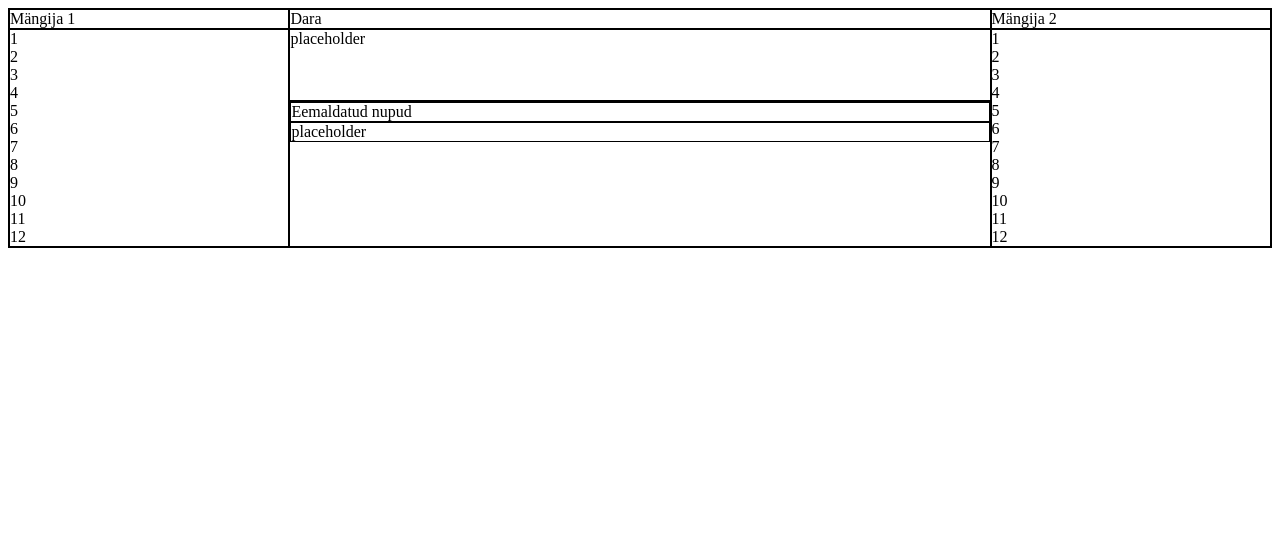
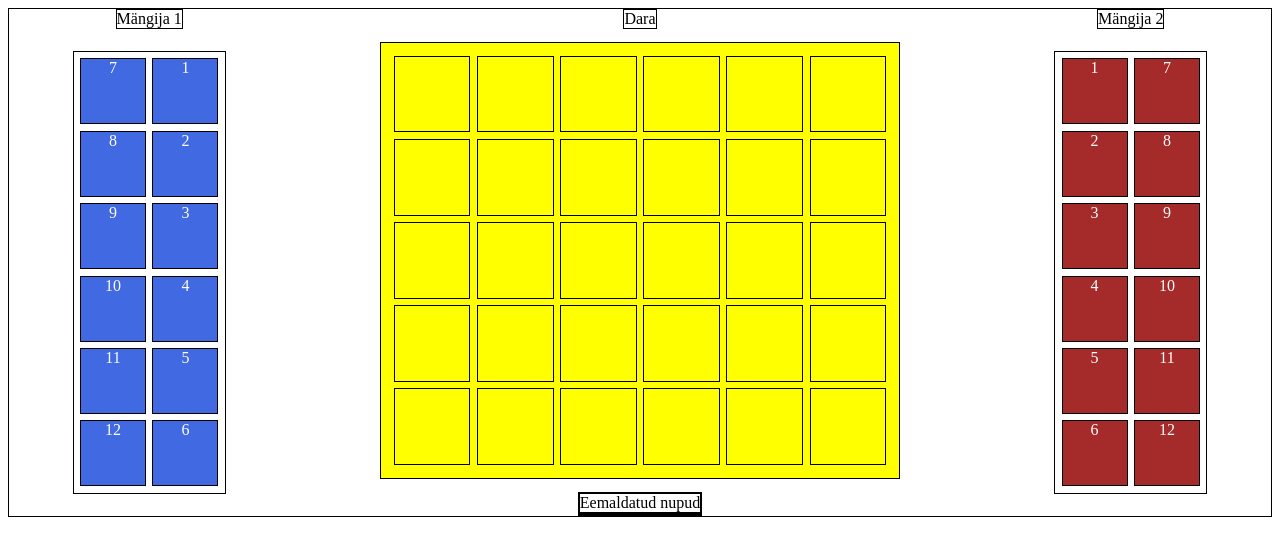
Before and after one commit to karlerikb/css_grid_dara, a plain HTML site: page game.html in a window 1280 px wide. Drawn offline with Linux system fonts and the light colour scheme.

Commit message:
gameboard and pieces layout

```diff
--- a/game.html
+++ b/game.html
@@ -11,37 +11,66 @@
   <!-- #1_$.playerOne.piece{$}*12 -->
   <div class="gameContainer">
     <div class="playerOne piecesContainer">
-      <div id="1_1" class="playerOne piece">1</div>
-      <div id="1_2" class="playerOne piece">2</div>
-      <div id="1_3" class="playerOne piece">3</div>
-      <div id="1_4" class="playerOne piece">4</div>
-      <div id="1_5" class="playerOne piece">5</div>
-      <div id="1_6" class="playerOne piece">6</div>
-      <div id="1_7" class="playerOne piece">7</div>
-      <div id="1_8" class="playerOne piece">8</div>
-      <div id="1_9" class="playerOne piece">9</div>
-      <div id="1_10" class="playerOne piece">10</div>
-      <div id="1_11" class="playerOne piece">11</div>
-      <div id="1_12" class="playerOne piece">12</div>
+      <div id="p1_1" class="piece">1</div>
+      <div id="p1_2" class="piece">2</div>
+      <div id="p1_3" class="piece">3</div>
+      <div id="p1_4" class="piece">4</div>
+      <div id="p1_5" class="piece">5</div>
+      <div id="p1_6" class="piece">6</div>
+      <div id="p1_7" class="piece">7</div>
+      <div id="p1_8" class="piece">8</div>
+      <div id="p1_9" class="piece">9</div>
+      <div id="p1_10" class="piece">10</div>
+      <div id="p1_11" class="piece">11</div>
+      <div id="p1_12" class="piece">12</div>
     </div>
 
     <div class="playerTwo piecesContainer">
-      <div id="2_1" class="playerTwo piece">1</div>
-      <div id="2_2" class="playerTwo piece">2</div>
-      <div id="2_3" class="playerTwo piece">3</div>
-      <div id="2_4" class="playerTwo piece">4</div>
-      <div id="2_5" class="playerTwo piece">5</div>
-      <div id="2_6" class="playerTwo piece">6</div>
-      <div id="2_7" class="playerTwo piece">7</div>
-      <div id="2_8" class="playerTwo piece">8</div>
-      <div id="2_9" class="playerTwo piece">9</div>
-      <div id="2_10" class="playerTwo piece">10</div>
-      <div id="2_11" class="playerTwo piece">11</div>
-      <div id="2_12" class="playerTwo piece">12</div>
+      <div id="p2_1" class="piece">1</div>
+      <div id="p2_2" class="piece">2</div>
+      <div id="p2_3" class="piece">3</div>
+      <div id="p2_4" class="piece">4</div>
+      <div id="p2_5" class="piece">5</div>
+      <div id="p2_6" class="piece">6</div>
+      <div id="p2_7" class="piece">7</div>
+      <div id="p2_8" class="piece">8</div>
+      <div id="p2_9" class="piece">9</div>
+      <div id="p2_10" class="piece">10</div>
+      <div id="p2_11" class="piece">11</div>
+      <div id="p2_12" class="piece">12</div>
     </div>
 
     <div class="gameboard">
-      placeholder
+      <div class="piece"></div>
+      <div class="piece"></div>
+      <div class="piece"></div>
+      <div class="piece"></div>
+      <div class="piece"></div>
+      <div class="piece"></div>
+      <div class="piece"></div>
+      <div class="piece"></div>
+      <div class="piece"></div>
+      <div class="piece"></div>
+      <div class="piece"></div>
+      <div class="piece"></div>
+      <div class="piece"></div>
+      <div class="piece"></div>
+      <div class="piece"></div>
+      <div class="piece"></div>
+      <div class="piece"></div>
+      <div class="piece"></div>
+      <div class="piece"></div>
+      <div class="piece"></div>
+      <div class="piece"></div>
+      <div class="piece"></div>
+      <div class="piece"></div>
+      <div class="piece"></div>
+      <div class="piece"></div>
+      <div class="piece"></div>
+      <div class="piece"></div>
+      <div class="piece"></div>
+      <div class="piece"></div>
+      <div class="piece"></div>
     </div>
 
     <div class="playerOneTitle">Mängija 1</div>
@@ -49,9 +78,7 @@
     <div class="playerTwoTitle">Mängija 2</div>
 
     <div class="removedPiecesContainer">
-      <div class="removedPieces">
-        <div id="2_1" class="playerTwo piece">placeholder</div>
-      </div>
+      <div class="removedPieces"></div>
       <div class="removedPiecesTitle">Eemaldatud nupud</div>
     </div>
   </div>
--- a/style.css
+++ b/style.css
@@ -4,11 +4,10 @@
 
 .gameContainer {
   grid-template-columns: 2fr 5fr 2fr;
-  grid-template-rows: repeat(4, min-content);
+  grid-template-rows: repeat(3, min-content);
   grid-template-areas:
     "playerOneTitle   gameTitle               playerTwoTitle "
     "playerOnePieces  gameboard               playerTwoPieces"
-    "playerOnePieces  removedPiecesContainer  playerTwoPieces"
     "playerOnePieces  removedPiecesContainer  playerTwoPieces"
   ;
 }
@@ -22,6 +21,72 @@
   ;
 }
 
+.piecesContainer {
+  grid-template-columns: repeat(2, min-content);
+  grid-template-rows: repeat(6, min-content);
+  grid-auto-flow: column;
+}
+
+.piecesContainer.playerOne {
+  grid-template-areas:
+    "p1_7   p1_1"
+    "p1_8   p1_2"
+    "p1_9   p1_3"
+    "p1_10  p1_4"
+    "p1_11  p1_5"
+    "p1_12  p1_6"
+  ;
+}
+
+.piecesContainer.playerTwo {
+  grid-template-areas:
+    "p2_1  p2_7 "
+    "p2_2  p2_8 "
+    "p2_3  p2_9 "
+    "p2_4  p2_10"
+    "p2_5  p2_11"
+    "p2_6  p2_12"
+  ;
+}
+
+.gameboard {
+  grid-template-columns: repeat(6, 6vw);
+  grid-template-rows: repeat(5, 6vw);
+  grid-template-areas:
+    "a11 a12 a13 a14 a15 a16"
+    "a21 a22 a23 a24 a25 a26"
+    "a31 a32 a33 a34 a35 a36"
+    "a41 a42 a43 a44 a45 a46"
+    "a51 a52 a53 a54 a55 a56"
+  ;
+}
+
+#p1_1 { grid-area: p1_1; }
+#p1_2 { grid-area: p1_2; }
+#p1_3 { grid-area: p1_3; }
+#p1_4 { grid-area: p1_4; }
+#p1_5 { grid-area: p1_5; }
+#p1_6 { grid-area: p1_6; }
+#p1_7 { grid-area: p1_7; }
+#p1_8 { grid-area: p1_8; }
+#p1_9 { grid-area: p1_9; }
+#p1_10 { grid-area: p1_10; }
+#p1_11 { grid-area: p1_11; }
+#p1_12 { grid-area: p1_12; }
+
+#p2_1 { grid-area: p2_1; }
+#p2_2 { grid-area: p2_2; }
+#p2_3 { grid-area: p2_3; }
+#p2_4 { grid-area: p2_4; }
+#p2_5 { grid-area: p2_5; }
+#p2_6 { grid-area: p2_6; }
+#p2_7 { grid-area: p2_7; }
+#p2_8 { grid-area: p2_8; }
+#p2_9 { grid-area: p2_9; }
+#p2_10 { grid-area: p2_10; }
+#p2_11 { grid-area: p2_11; }
+#p2_12 { grid-area: p2_12; }
+
 .playerOneTitle { grid-area: playerOneTitle; }
 .playerTwoTitle { grid-area: playerTwoTitle; }
 .gameboardTitle { grid-area: gameTitle; }
@@ -29,11 +94,55 @@
 .playerTwo.piecesContainer { grid-area: playerTwoPieces; }
 .gameboard { grid-area: gameboard; }
 .removedPiecesContainer { grid-area: removedPiecesContainer; }
+
 .removedPieces { grid-area: removedPieces; }
 .removedPiecesTitle { grid-area: removedPiecesTitle; }
 
 
+.gameContainer {
+  justify-items: center;
+  align-items: center;
+}
+
+.piecesContainer {
+  padding: .5vw;
+  grid-gap: .5vw;
+}
+
+.gameboard {
+  margin: 1vw;
+  padding: 1vw;
+  grid-gap: .5vw;
+  background: yellow;
+}
+.piecesContainer .piece {
+  height: 5vw;
+  width: 5vw;
+  text-align: center;
+  color: white;
+}
+
+.playerOne > .piece {
+  background: royalblue;
+}
+
+.playerTwo > .piece {
+  background: brown;
+}
+
+.playerOneTitle, .playerTwoTitle, .gameboardTitle, .removedPiecesTitle {
+  text-align: center;
+}
+
+.piece:hover {
+  cursor: pointer;
+}
+
+
+
+
+
 .gameContainer, .playerOneTitle, .playerTwoTitle, .gameboardTitle,
-.piecesContainer, .gameboard, .removedPiecesContainer, .removedPiecesTitle, .removedPieces {
+.piecesContainer, .gameboard, .removedPiecesContainer, .removedPiecesTitle, .removedPieces, .piece {
   border: 1px solid black;
 }
```
